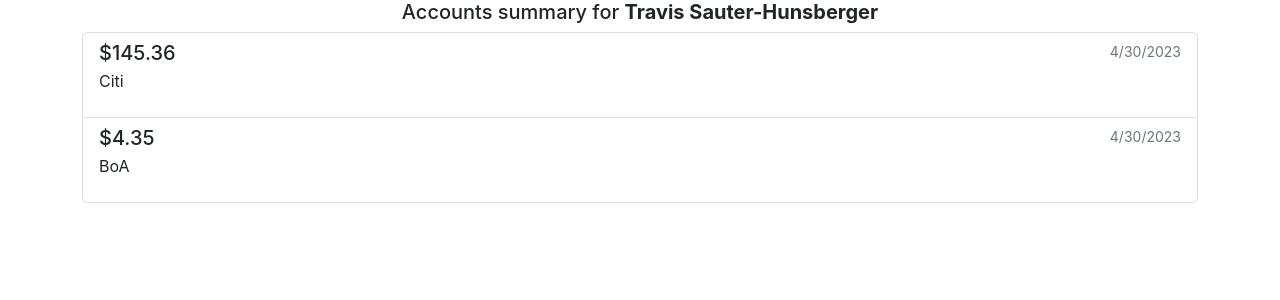
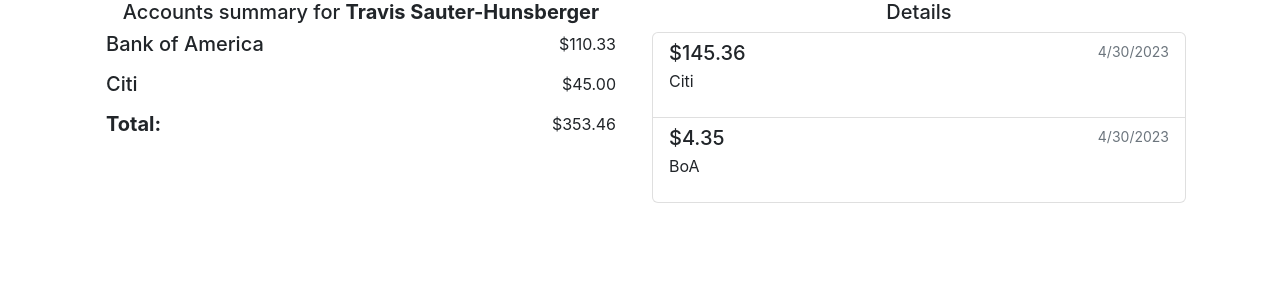
Before and after one commit to tcsauter/checkbook, a React (Create React App) app: page / in a window 1280 px wide. Shown: the top 300 px of the page. Built offline with nearby package versions, Linux system fonts and the light colour scheme.

Commit message:
Flesh out AccountsSummary component.

```diff
--- a/src/layouts/HomePage/HomePage.tsx
+++ b/src/layouts/HomePage/HomePage.tsx
@@ -5,15 +5,18 @@
 export const HomePage: React.FC<{ name: string }> = (props) => {
     return (
         <>
+            <div className='container d-flex justify-content-between'>
                 <div className='container' id='accountsSummaryContainer'>
                     <AccountsSummary name={"Travis Sauter-Hunsberger"}/>
                 </div>
                 <div className='container' id='spentMoneyContainer'>
+                    <h5>Details</h5>
                     <ul className='list-group'>
                         <SpentListItem amount={145.36} date={'4/30/2023'} name={"Citi"}/>
                         <SpentListItem amount={4.35} date={'4/30/2023'} name={"BoA"}/>
                     </ul>
                 </div>
+            </div>
         </>
     );
 }
--- a/src/layouts/HomePage/components/AccountsSummary.tsx
+++ b/src/layouts/HomePage/components/AccountsSummary.tsx
@@ -1,7 +1,19 @@
+import {AcctSummaryListItem} from "./AcctSummaryListItem";
+
 export const AccountsSummary: React.FC<{ name: string }> = (props) => {
     return (
         <>
             <h5>Accounts summary for <b>{props.name}</b></h5>
+            <div className='container'>
+                <ul className='list-group' >
+                    <AcctSummaryListItem acctName={"Bank of America"} amt={"110.33"} />
+                    <AcctSummaryListItem acctName={"Citi"} amt={"45.00"} />
+                </ul>
+                <div className='list-item d-flex justify-content-between text-start'>
+                    <h5><b>Total:</b></h5>
+                    <p>$353.46</p>
+                </div>
+            </div>
         </>
     );
 }
--- /dev/null
+++ b/src/layouts/HomePage/components/AcctSummaryListItem.tsx
@@ -0,0 +1,10 @@
+import React from "react";
+
+export const AcctSummaryListItem: React.FC<{ acctName: string, amt: string }> = (props) => {
+    return (
+        <div className='list-item d-flex justify-content-between text-start'>
+            <h5>{props.acctName}</h5>
+            <p>${props.amt}</p>
+        </div>
+    );
+}
```
Lines whose indentation alone changed are shown as unchanged.
